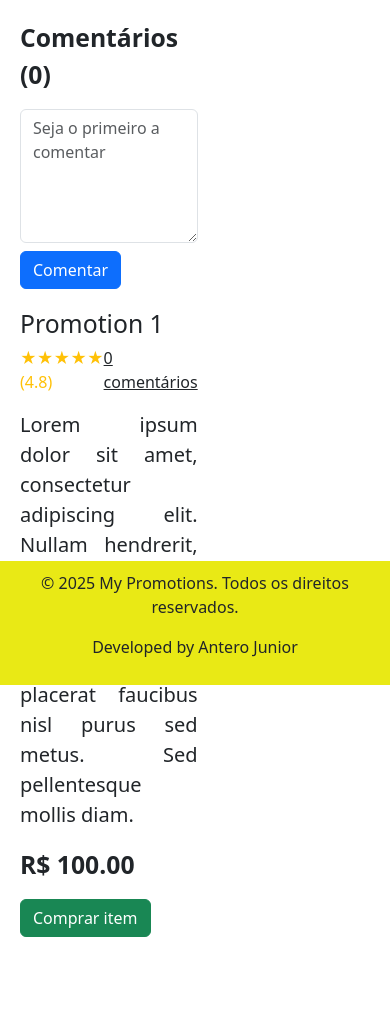
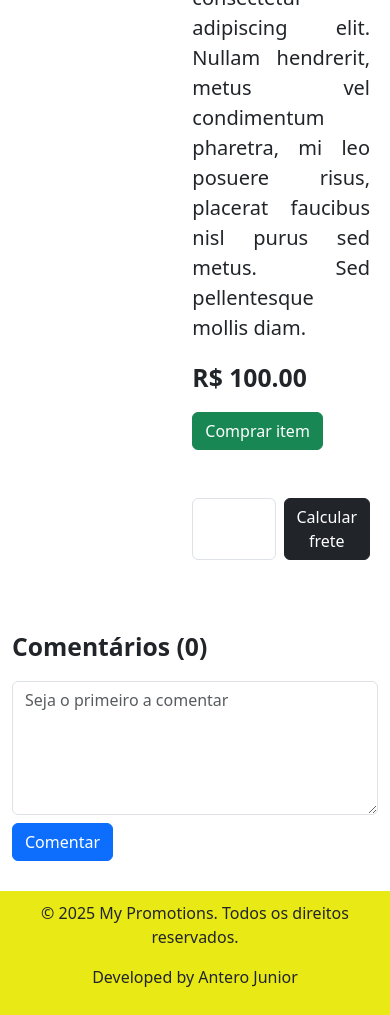
Before and after one commit to AnteroJunior/django-promotions, a Django app: page /promotions/1 in a window 390 px wide. Shown: the part 255-1270 px from the top of the page. Before the commit the page ends 1192 px from the top, so only its background shows below. Run offline with Django 5.2, Linux system fonts and the light colour scheme.

Commit message:
style: adding CSS and more classes

```diff
--- a/mypromotions/promotions/static/promotions/index.css
+++ b/mypromotions/promotions/static/promotions/index.css
@@ -12,16 +12,13 @@
 #details {
     display: grid;
     grid-template-columns: 1fr 1fr;
-    gap: 20px;
+    justify-content: center;
+    gap: 3rem;
     padding: 20px;
-    height: 90vh;
+    /* height: 80vh; */
 
     img {
         border-radius: 20px !important;
-    }
-
-    #comments {
-        padding: 20px 0;
     }
 }
 
@@ -30,6 +27,7 @@ footer {
     background-color: rgb(233, 233, 21);
     bottom: 0;
     width: 100%;
+    margin-top: 30px;
     text-align: center;
     padding: 10px 0;
 }
--- a/mypromotions/promotions/templates/base.html
+++ b/mypromotions/promotions/templates/base.html
@@ -25,9 +25,8 @@
             </button>
             <div class="collapse navbar-collapse" id="navbarNavAltMarkup">
                 <div class="navbar-nav">
-                    <a class="nav-link" href="#">Início</a>
-                    <a class="nav-link" href="#">Categorias</a>
-                    <a class="nav-link" href="#">Promoções do dia</a>
+                    <a class="nav-link" href="/promotions">Início</a>
+                    <a class="nav-link" href="/promotions">Promoções do dia</a>
                 </div>
             </div>
         </div>
--- a/mypromotions/promotions/templates/details.html
+++ b/mypromotions/promotions/templates/details.html
@@ -1,18 +1,31 @@
 {% extends 'base.html' %}
 
 {% block 'content' %}
-<section id="details">
-    <div class="row">
-        <div class="col-md-6">
-            <img src="{{ promotion_id.image }}" alt="" class="w-100">
-
-            <div id="comments">
-                <p class="fw-bold fs-2">Comentários (0)</p>
-                <textarea name="" id="" class="form-control" cols="30" rows="5" placeholder="Seja o primeiro a comentar"></textarea>
-                <button class="btn btn-primary mt-2">Comentar</button>
+<section id="details" class="container">
+    <div>
+        <div id="carouselExample" class="carousel slide">
+            <div class="carousel-inner">
+                <div class="carousel-item active">
+                    <img src="{{ promotion_id.image}}" class="d-block w-100">
+                </div>
+                <div class="carousel-item">
+                    <img src="{{ promotion_id.image}}" class="d-block w-100">
+                </div>
+                <div class="carousel-item">
+                    <img src="{{ promotion_id.image}}" class="d-block w-100">
                 </div>
             </div>
-        <div class="col-md-6">
+            <button class="carousel-control-prev" type="button" data-bs-target="#carouselExample" data-bs-slide="prev">
+                <span class="carousel-control-prev-icon" aria-hidden="true"></span>
+                <span class="visually-hidden">Previous</span>
+            </button>
+            <button class="carousel-control-next" type="button" data-bs-target="#carouselExample" data-bs-slide="next">
+                <span class="carousel-control-next-icon" aria-hidden="true"></span>
+                <span class="visually-hidden">Next</span>
+            </button>
+        </div>
+    </div>
+    <div>
         <h2>{{ promotion_id.title }}</h2>
         <div class="d-flex justify-content-between">
             <p class="text-warning">★★★★★ (4.8)</p>
@@ -21,7 +34,17 @@
         <p style="text-align: justify;" class="fs-5">{{ promotion_id.description }}</p>
         <p class="fw-bold fs-2">R$ {{ promotion_id.price|floatformat:2 }}</p>
         <button class="btn btn-success">Comprar item</button>
+
+        <div class="py-5 d-flex gap-2">
+            <input type="text" name="cep" id="cep" class="form-control w-75" maxlength="8">
+            <button class="btn btn-dark">Calcular frete</button>
         </div>
     </div>
 </section>
+<!-- Comments -->
+<div id="comments" class="container">
+    <p class="fw-bold fs-2">Comentários (0)</p>
+    <textarea name="" id="" class="form-control" cols="30" rows="5" placeholder="Seja o primeiro a comentar"></textarea>
+    <button class="btn btn-primary mt-2">Comentar</button>
+</div>
 {% endblock %}
--- a/mypromotions/promotions/templates/promotions.html
+++ b/mypromotions/promotions/templates/promotions.html
@@ -7,7 +7,7 @@
         <h3 class="text-center">Promoções do dia</h3>
         {% for item in promotionItems %}
         <div class="card col-md-3">
-            <img src="{{ item.image }}" class="card-img-top py-3 rounded" alt="...">
+            <img src="{{ item.image }}" class="card-img-top py-3">
             <div class="card-body">
                 <h5 class="card-title">{{ item.title }}</h5>
                 <p class="card-text">{{ item.description|truncatewords:20 }}</p>
```
Also changed, not shown: README.md (added). Lines whose indentation alone changed are shown as unchanged.
